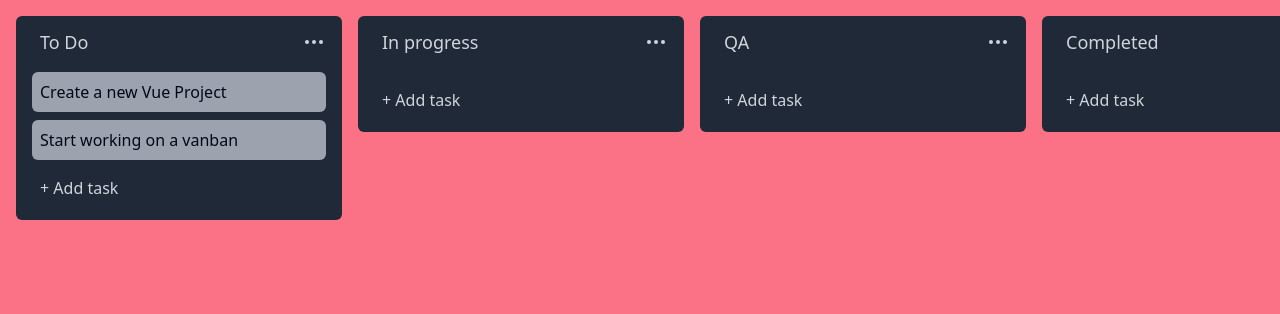
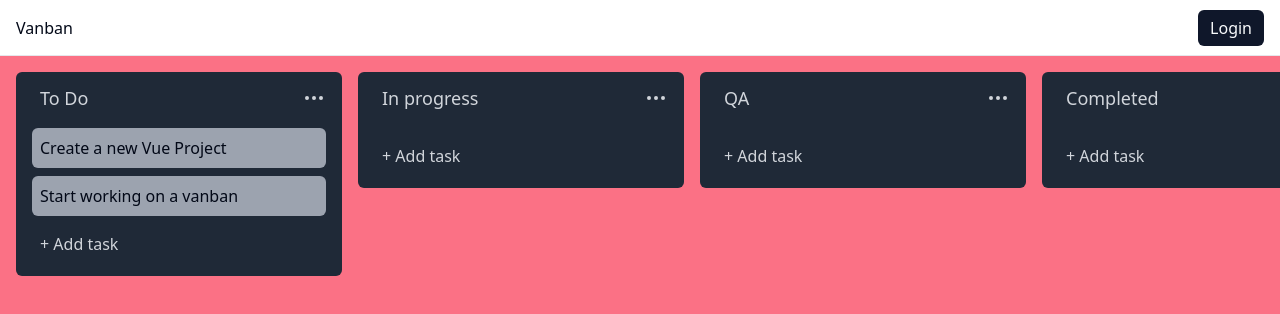
Before and after one commit to sunblob/vanban, a Vue app in the folder frontend/: page / in a window 1280 px wide. Shown: the top 314 px of the page. Built offline with nearby package versions, Linux system fonts and the light colour scheme.

Commit message:
started making header component

```diff
--- a/frontend/src/App.vue
+++ b/frontend/src/App.vue
@@ -1,8 +1,11 @@
 <script setup lang="ts">
 import { RouterView } from 'vue-router';
 import VanbanSidebar from './components/vanban-sidebar.vue';
+import TheHeader from './components/common/the-header.vue';
 </script>
 
 <template>
+  <the-header />
+
   <router-view />
 </template>
--- /dev/null
+++ b/frontend/src/components/common/the-header.vue
@@ -0,0 +1,27 @@
+<template>
+  <header class="w-full h-14 px-4 border-b shadow-sm bg-white flex items-center">
+    <div class="md:max-w-screen-2xl mx-auto flex items-center w-full justify-between">
+      Vanban
+      <div class="space-x-4 md:block md:w-auto flex items-center justify-between w-full">
+        <v-button size="sm">
+          <router-link to="/sign-in"> Login </router-link>
+        </v-button>
+      </div>
+    </div>
+  </header>
+</template>
+
+<script lang="ts">
+import { defineComponent } from 'vue';
+import { RouterLink } from 'vue-router';
+import VButton from '../ui/v-button.vue';
+
+export default defineComponent({
+  components: {
+    VButton,
+    RouterLink,
+  },
+});
+</script>
+
+<style scoped></style>
```
